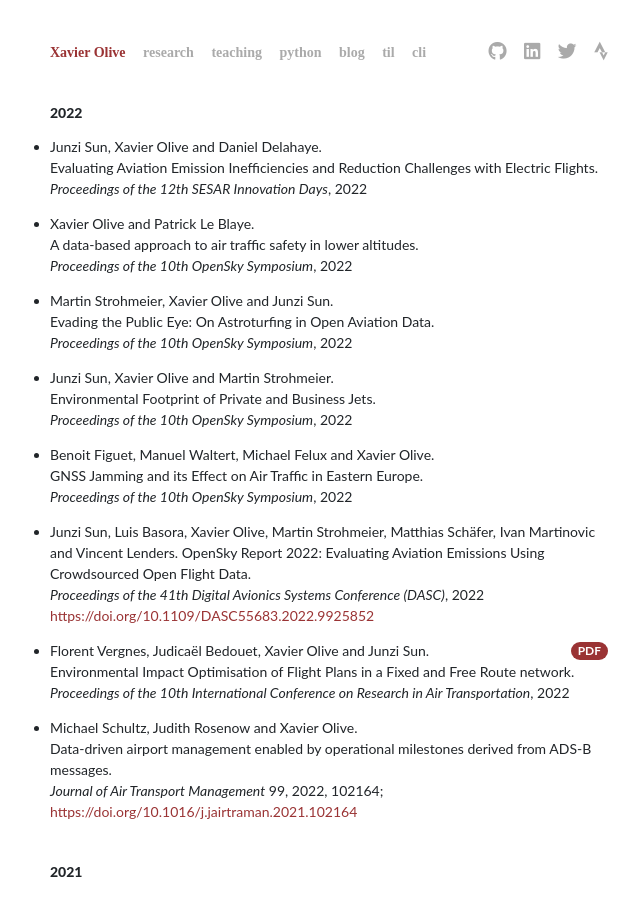
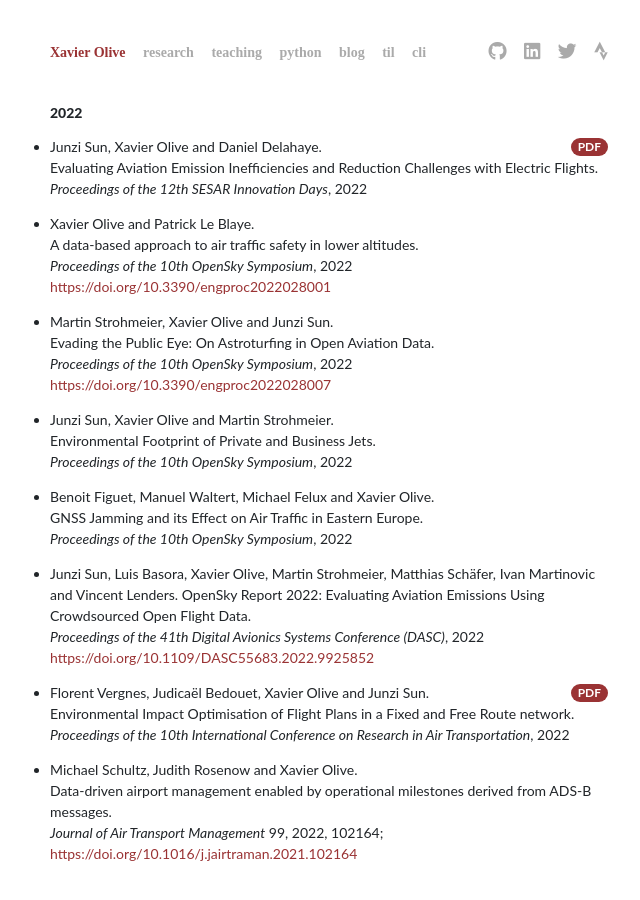
Before and after one commit to xoolive/xoolive.github.io, a Jekyll site: the page built from _pages/publications.md, in a window 1280 px wide and 900 px high. Shown: the whole window, without its empty margins (311-951 px from the left). Built offline with Jekyll 4.4.1, drawn with Linux system fonts in a browser that asks for light colours; nearby versions of some CDN libraries; some web fonts are replaced; a script that is not in the unit is left out.

Commit message:
update publication links

```diff
--- a/_pages/publications.md
+++ b/_pages/publications.md
@@ -7,16 +7,19 @@ permalink: /publications/
 ## 2022
 
 - Junzi Sun, Xavier Olive and Daniel Delahaye.
+  [<span class="badge paper float-right">PDF</span>](https://whova.com/xems/whova_backend/get_event_s3_file_api/?event_id=sesar_202212&file_url=https://d1keuthy5s86c8.cloudfront.net/static/ems/upload/files/1669996947_qhlsf_SIDs_2022_paper_106_final.pdf&eventkey=4c68ac23dcb73ce4b5be87ca1b5b0ccaed6016dfcefe0c4b6af300caca061224)
   Evaluating Aviation Emission Inefficiencies and Reduction Challenges with Electric Flights.
   _Proceedings of the 12th SESAR Innovation Days_, 2022
 
 - Xavier Olive and Patrick Le Blaye.
   A data-based approach to air traffic safety in lower altitudes.
   _Proceedings of the 10th OpenSky Symposium_, 2022
+  [https://doi.org/10.3390/engproc2022028001](https://doi.org/10.3390/engproc2022028001)
 
 - Martin Strohmeier, Xavier Olive and Junzi Sun.
   Evading the Public Eye: On Astroturfing in Open Aviation Data.
   _Proceedings of the 10th OpenSky Symposium_, 2022
+  [https://doi.org/10.3390/engproc2022028007](https://doi.org/10.3390/engproc2022028007)
 
 - Junzi Sun, Xavier Olive and Martin Strohmeier.
   Environmental Footprint of Private and Business Jets.
```
